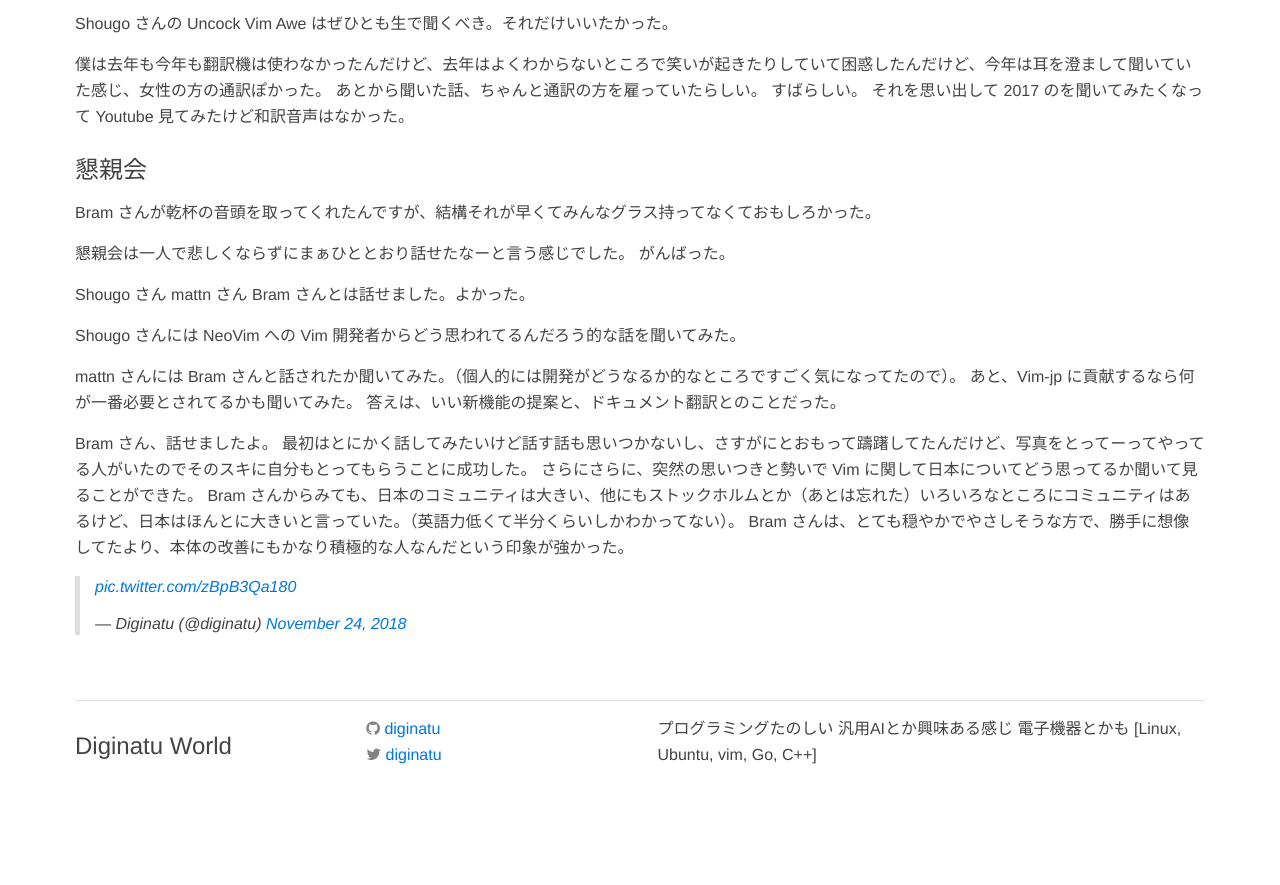
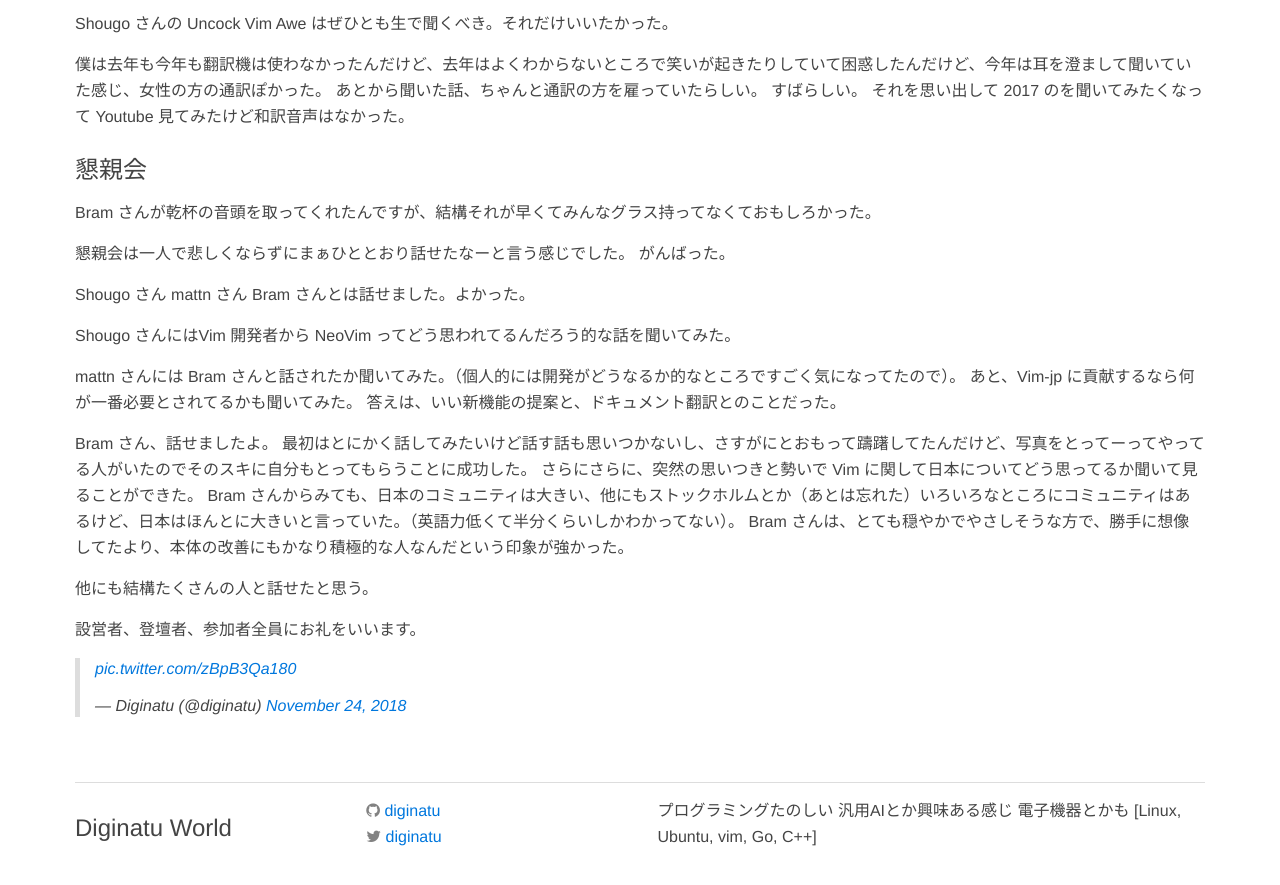
Before and after one commit to diginatu/diginatu.github.io, a Jekyll site: the page built from _posts/2018-11-25-vim-conf-2018.md, in a window 1280 px wide and 900 px high, scrolled down 947 px. Shown: the top 885 px of the window. Built offline with Jekyll 4.4.1, drawn with Linux system fonts in a browser that asks for light colours; nearby versions of some CDN libraries; comment, search, counter and statistics services are not loaded; before the commit the page ends 1765 px from its top, so only the background shows below that.

Commit message:
fix some

```diff
--- a/_posts/2018-11-25-vim-conf-2018.md
+++ b/_posts/2018-11-25-vim-conf-2018.md
@@ -62,7 +62,7 @@
 
 Shougo さん mattn さん Bram さんとは話せました。よかった。
 
-Shougo さんには NeoVim への Vim 開発者からどう思われてるんだろう的な話を聞いてみた。
+Shougo さんにはVim 開発者から NeoVim ってどう思われてるんだろう的な話を聞いてみた。
 
 mattn さんには Bram さんと話されたか聞いてみた。（個人的には開発がどうなるか的なところですごく気になってたので）。
 あと、Vim-jp に貢献するなら何が一番必要とされてるかも聞いてみた。
@@ -74,5 +74,9 @@
 Bram さんからみても、日本のコミュニティは大きい、他にもストックホルムとか（あとは忘れた）いろいろなところにコミュニティはあるけど、日本はほんとに大きいと言っていた。（英語力低くて半分くらいしかわかってない）。
 Bram さんは、とても穏やかでやさしそうな方で、勝手に想像してたより、本体の改善にもかなり積極的な人なんだという印象が強かった。
 
+他にも結構たくさんの人と話せたと思う。
+
+設営者、登壇者、参加者全員にお礼をいいます。
+
 <blockquote class="twitter-tweet" data-lang="en"><p lang="und" dir="ltr"><a href="https://t.co/zBpB3Qa180">pic.twitter.com/zBpB3Qa180</a></p>&mdash; Diginatu (@diginatu) <a href="https://twitter.com/diginatu/status/1066308965414227968?ref_src=twsrc%5Etfw">November 24, 2018</a></blockquote>
 <script async src="https://platform.twitter.com/widgets.js" charset="utf-8"></script>
```
